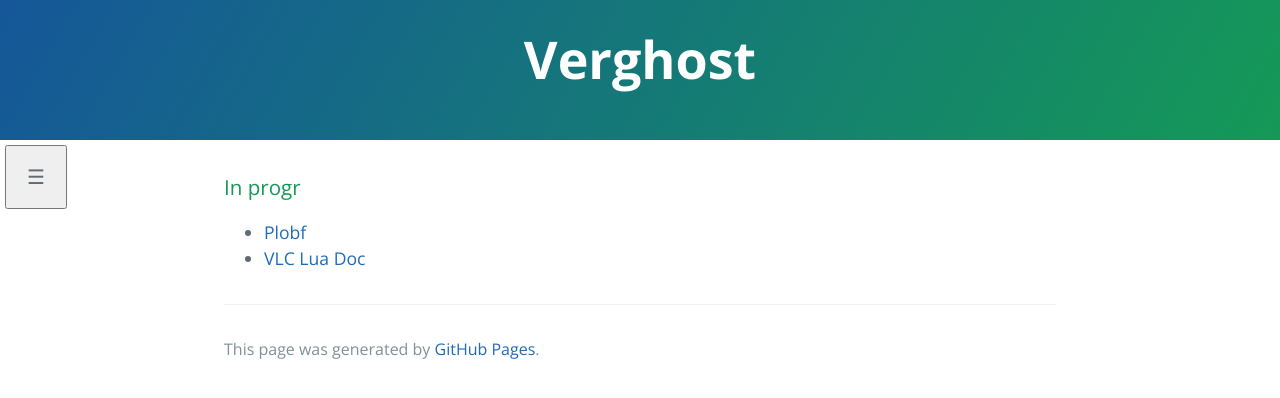
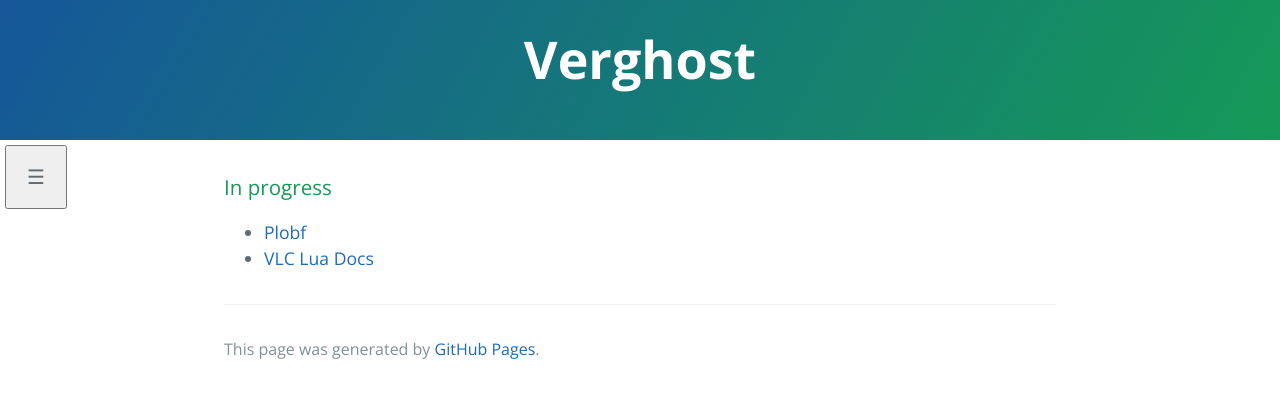
Before and after one commit to verghost/verghost, a Jekyll site: the page built from index.md, in a window 1280 px wide. Shown: the top 398 px of the page. Built offline with Jekyll 4.4.1, drawn with Linux system fonts in a browser that asks for light colours.

Commit message:
Update default.html

```diff
--- a/_layouts/default.html
+++ b/_layouts/default.html
@@ -104,8 +104,8 @@
 
     <main id="content" class="main-content" role="main">
 		{% assign vgcontent = content %}
-		{{ vgcontent | replace: "e" "a"
-					 | replace: "s" "t" }}
+		{% assign vgcontent = vgcontent | replace: ":VGS:version_min=" "> " %}
+	    	{{ vgcontent }}
 
 		<footer class="site-footer">
 		{% if site.github.is_project_page %}
```
